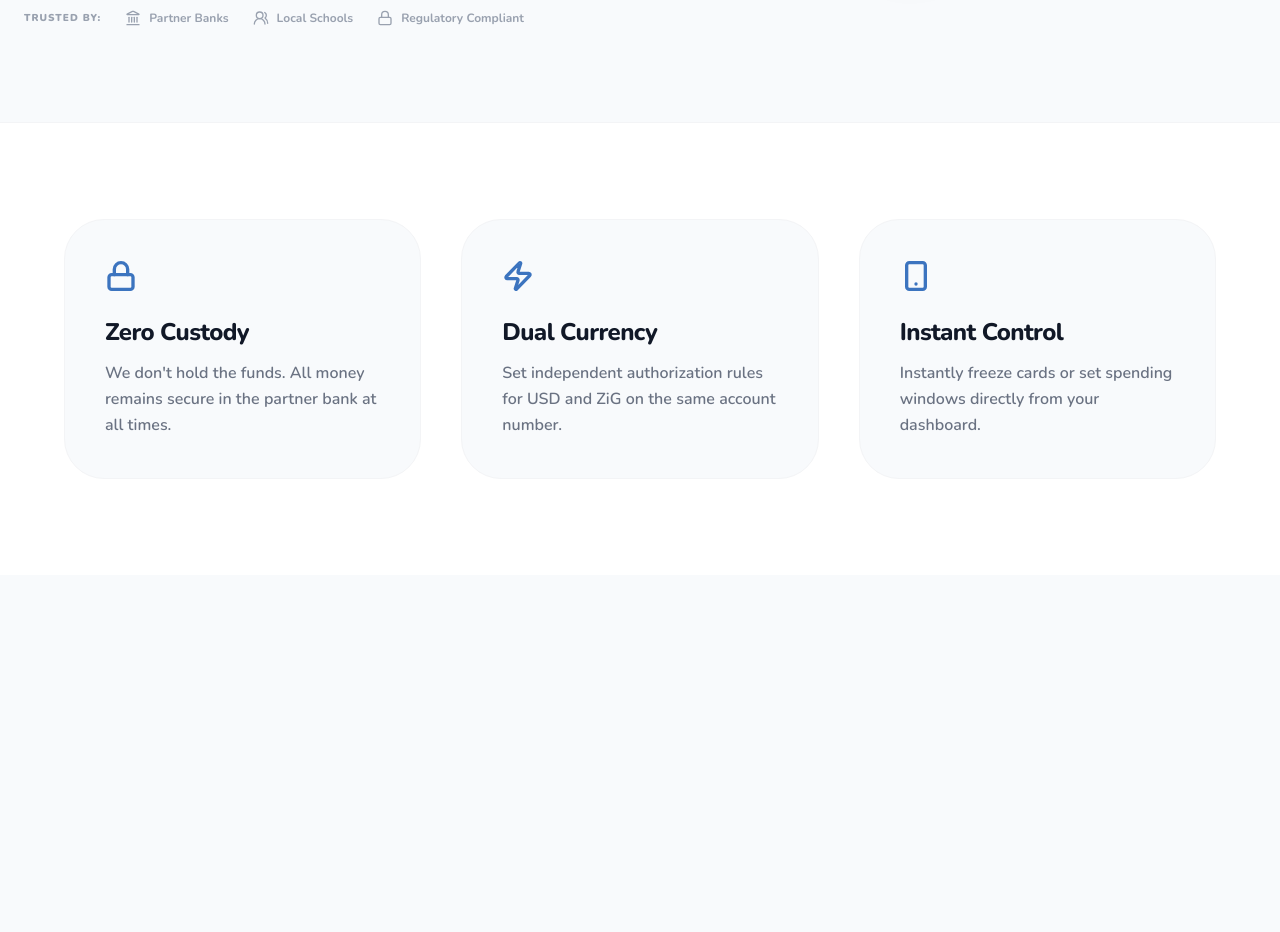
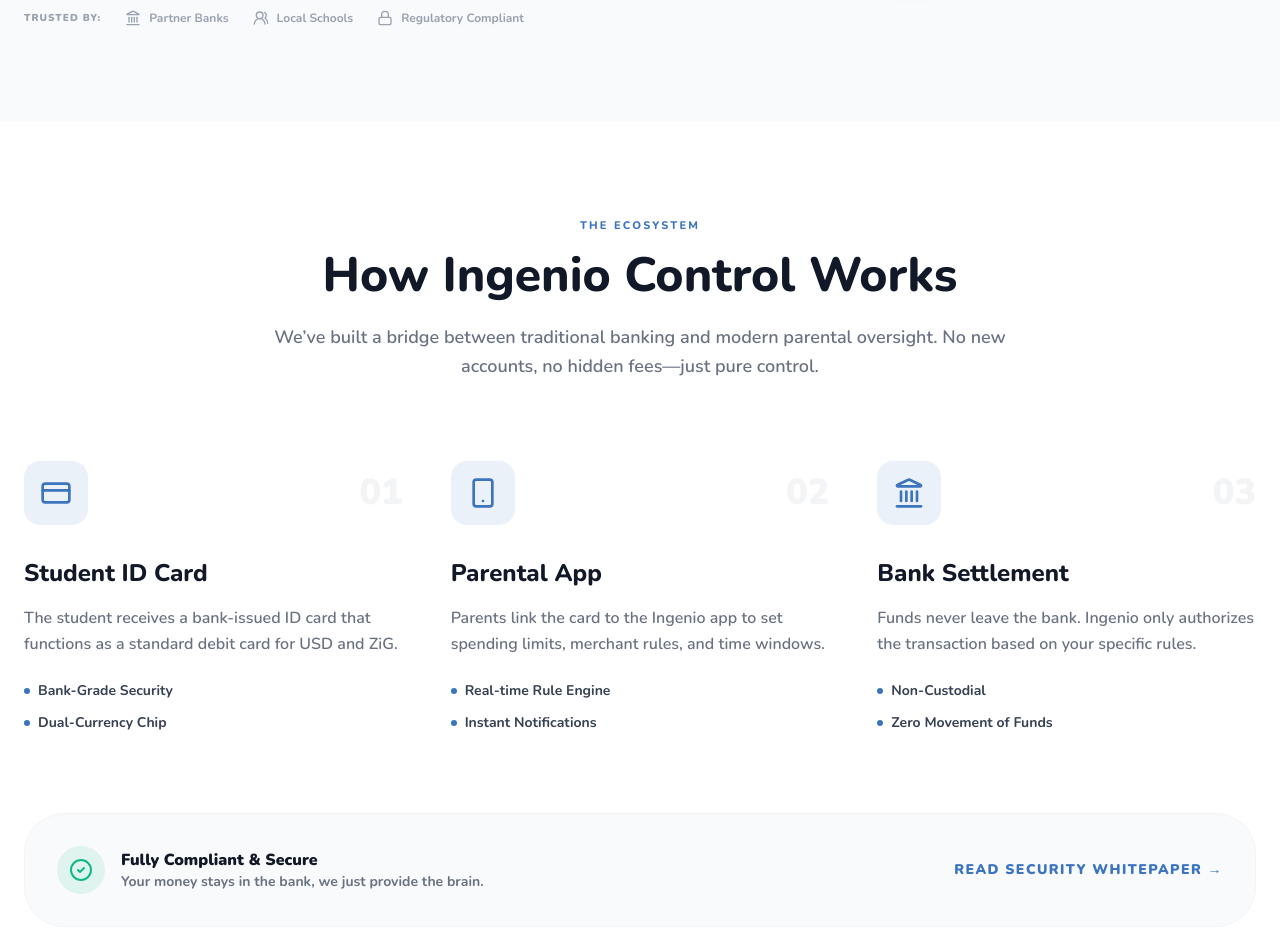
Before and after one commit to chiyakaKuda/IngenioScholar, a Next.js app in the folder ingenio-control/: page / in a window 1280 px wide. Shown: the part 880-1812 px from the top of the page. Before the commit the page ends 1455 px from the top, so only its background shows below. Built offline with nearby package versions, Linux system fonts and the light colour scheme.

Commit message:
How it Works in place

```diff
--- a/ingenio-control/src/app/page.tsx
+++ b/ingenio-control/src/app/page.tsx
@@ -2,6 +2,7 @@
 import Navbar from '@/components/Navbar';
 import Hero from '@/components/Hero';
 import { Lock, Zap, Smartphone } from 'lucide-react';
+import HowItWorks from '@/components/HowItWorks';
 
 export default function LandingPage() {
   return (
@@ -10,24 +11,7 @@
 
       <Hero />
 
-      {/* Feature Section */}
-      <section className="px-6 md:px-16 py-24 grid grid-cols-1 md:grid-cols-3 gap-10 bg-white border-t border-gray-100">
-        <Feature
-          icon={<Lock size={32} strokeWidth={2.5} />}
-          title="Zero Custody"
-          desc="We don't hold the funds. All money remains secure in the partner bank at all times."
-        />
-        <Feature
-          icon={<Zap size={32} strokeWidth={2.5} />}
-          title="Dual Currency"
-          desc="Set independent authorization rules for USD and ZiG on the same account number."
-        />
-        <Feature
-          icon={<Smartphone size={32} strokeWidth={2.5} />}
-          title="Instant Control"
-          desc="Instantly freeze cards or set spending windows directly from your dashboard."
-        />
-      </section>
+     <HowItWorks/>
     </main>
   );
 }
--- /dev/null
+++ b/ingenio-control/src/components/HowItWorks.tsx
@@ -0,0 +1,113 @@
+import React from 'react';
+import { Smartphone, CreditCard, Landmark, CheckCircle2 } from 'lucide-react';
+
+const HowItWorks = () => {
+  return (
+    <section id="how-it-works" className="py-24 bg-white font-sans">
+      <div className="max-w-7xl mx-auto px-6">
+
+        {/* Section Header */}
+        <div className="text-center max-w-3xl mx-auto mb-20">
+          <h2 className="text-[11px] font-black uppercase tracking-[0.2em] text-[#3c74bf] mb-4">
+            The Ecosystem
+          </h2>
+          <h3 className="text-4xl md:text-5xl font-black text-[#111827] mb-6">
+            How Ingenio Control Works
+          </h3>
+          <p className="text-lg text-gray-500 font-semibold leading-relaxed">
+            We’ve built a bridge between traditional banking and modern parental oversight.
+            No new accounts, no hidden fees—just pure control.
+          </p>
+        </div>
+
+        {/* Step Grid */}
+        <div className="grid grid-cols-1 md:grid-cols-3 gap-12 relative">
+
+          {/* Connector Line (Desktop Only) */}
+          <div className="hidden md:block absolute top-24 left-1/4 right-1/4 h-[2px] bg-gray-100 -z-10" />
+
+          {/* Step 1: The Card */}
+          <StepCard
+            number="01"
+            icon={<CreditCard className="text-[#3c74bf]" size={32} />}
+            title="Student ID Card"
+            desc="The student receives a bank-issued ID card that functions as a standard debit card for USD and ZiG."
+            bullets={["Bank-Grade Security", "Dual-Currency Chip"]}
+          />
+
+          {/* Step 2: The Logic */}
+          <StepCard
+            number="02"
+            icon={<Smartphone className="text-[#3c74bf]" size={32} />}
+            title="Parental App"
+            desc="Parents link the card to the Ingenio app to set spending limits, merchant rules, and time windows."
+            bullets={["Real-time Rule Engine", "Instant Notifications"]}
+          />
+
+          {/* Step 3: The Bank */}
+          <StepCard
+            number="03"
+            icon={<Landmark className="text-[#3c74bf]" size={32} />}
+            title="Bank Settlement"
+            desc="Funds never leave the bank. Ingenio only authorizes the transaction based on your specific rules."
+            bullets={["Non-Custodial", "Zero Movement of Funds"]}
+          />
+
+        </div>
+
+        {/* Reassurance Footer */}
+        <div className="mt-20 p-8 rounded-[2.5rem] bg-[#F8FAFC] border border-gray-100 flex flex-col md:flex-row items-center justify-between gap-8">
+          <div className="flex items-center gap-4">
+            <div className="w-12 h-12 rounded-full bg-[#10B981]/10 flex items-center justify-center text-[#10B981]">
+              <CheckCircle2 size={24} />
+            </div>
+            <div>
+              <p className="font-black text-[#111827]">Fully Compliant & Secure</p>
+              <p className="text-sm text-gray-500 font-bold">Your money stays in the bank, we just provide the brain.</p>
+            </div>
+          </div>
+          <button className="text-[#3c74bf] font-black text-sm uppercase tracking-widest hover:underline">
+            Read Security Whitepaper →
+          </button>
+        </div>
+      </div>
+    </section>
+  );
+};
+
+function StepCard({ number, icon, title, desc, bullets }: {
+  number: string,
+  icon: React.ReactNode,
+  title: string,
+  desc: string,
+  bullets: string[]
+}) {
+  return (
+    <div className="relative group">
+      <div className="mb-8 flex items-center justify-between">
+        <div className="w-16 h-16 rounded-2xl bg-[#3c74bf]/10 flex items-center justify-center group-hover:bg-[#3c74bf] group-hover:text-white transition-all duration-300">
+          {icon}
+        </div>
+        <span className="text-4xl font-black text-gray-100 group-hover:text-[#3c74bf]/20 transition-colors">
+          {number}
+        </span>
+      </div>
+
+      <h4 className="text-2xl font-black text-[#111827] mb-4">{title}</h4>
+      <p className="text-gray-500 font-semibold mb-6 leading-relaxed">
+        {desc}
+      </p>
+
+      <ul className="space-y-3">
+        {bullets.map((bullet, idx) => (
+          <li key={idx} className="flex items-center gap-2 text-sm font-bold text-gray-700">
+            <div className="w-1.5 h-1.5 rounded-full bg-[#3c74bf]" />
+            {bullet}
+          </li>
+        ))}
+      </ul>
+    </div>
+  );
+}
+
+export default HowItWorks;
```
